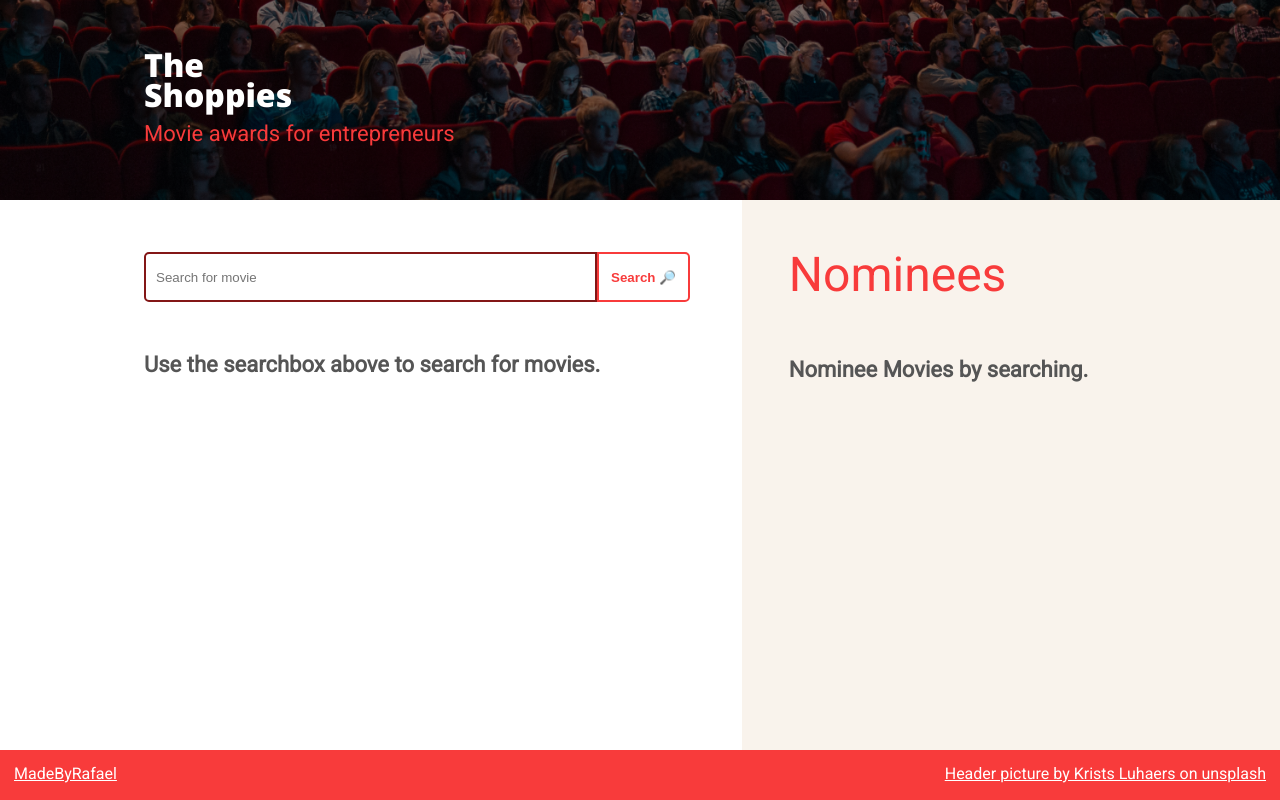
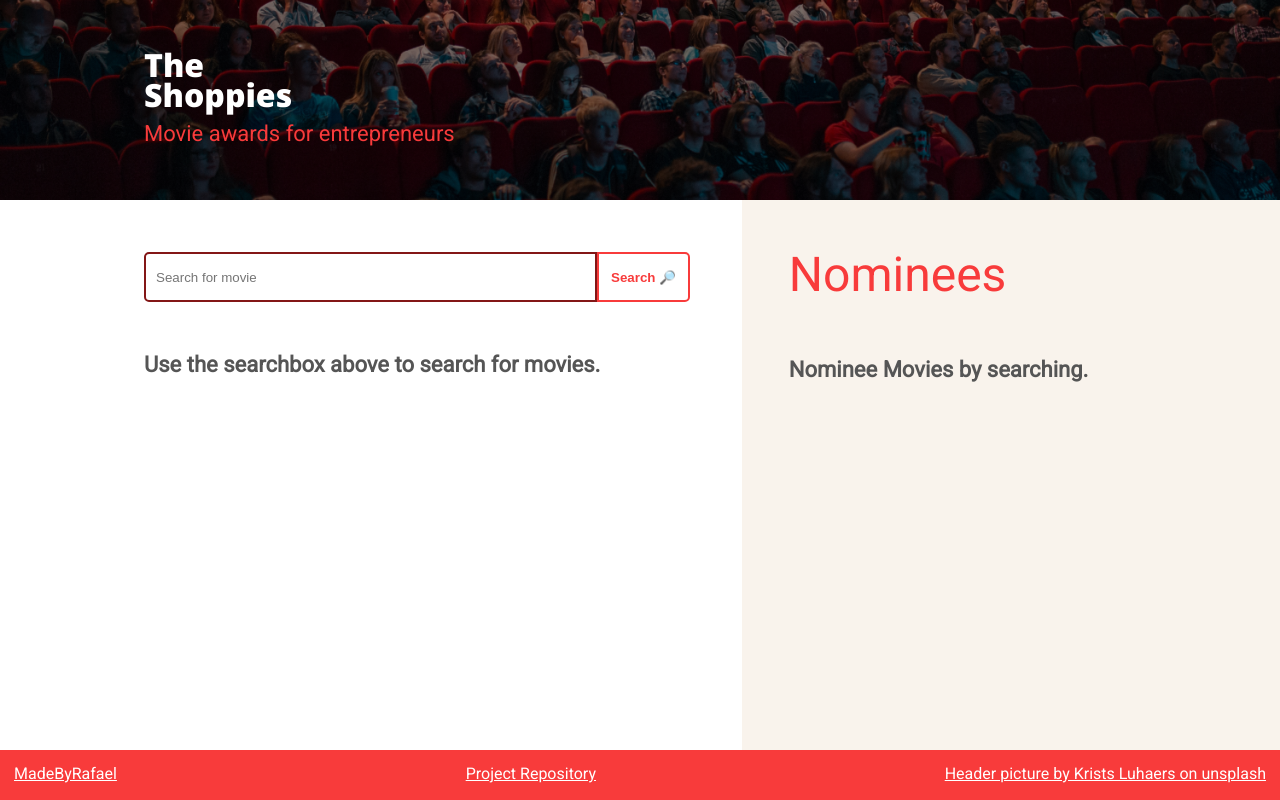
Before and after one commit to joao-rafael/the-shoppies, a React (Create React App) app: page / in a window 1280 px wide. Built offline with nearby package versions, Linux system fonts and the light colour scheme.

Commit message:
fix: added repo link to the project - forgot to put it on the application --" sorry

```diff
--- a/src/components/Footer.js
+++ b/src/components/Footer.js
@@ -5,6 +5,10 @@ const Footer = () => {
         <footer className='footer'>
             <a className='f-link' href='https://joao-rafael.github.io/'>
                 MadeByRafael
+            </a>
+
+            <a className='f-link' href='https://github.com/joao-rafael/the-shoppies'>
+                Project Repository
             </a>
 
             <a className='f-link' href='https://unsplash.com/photos/AtPWnYNDJnM'>
--- a/src/styles/components/_footer.scss
+++ b/src/styles/components/_footer.scss
@@ -5,7 +5,6 @@
     color: $color10;
     width: 100%;
     display: flex;
-    align-content: space-between;
     justify-content: space-between;
 
     .f-link {
```
